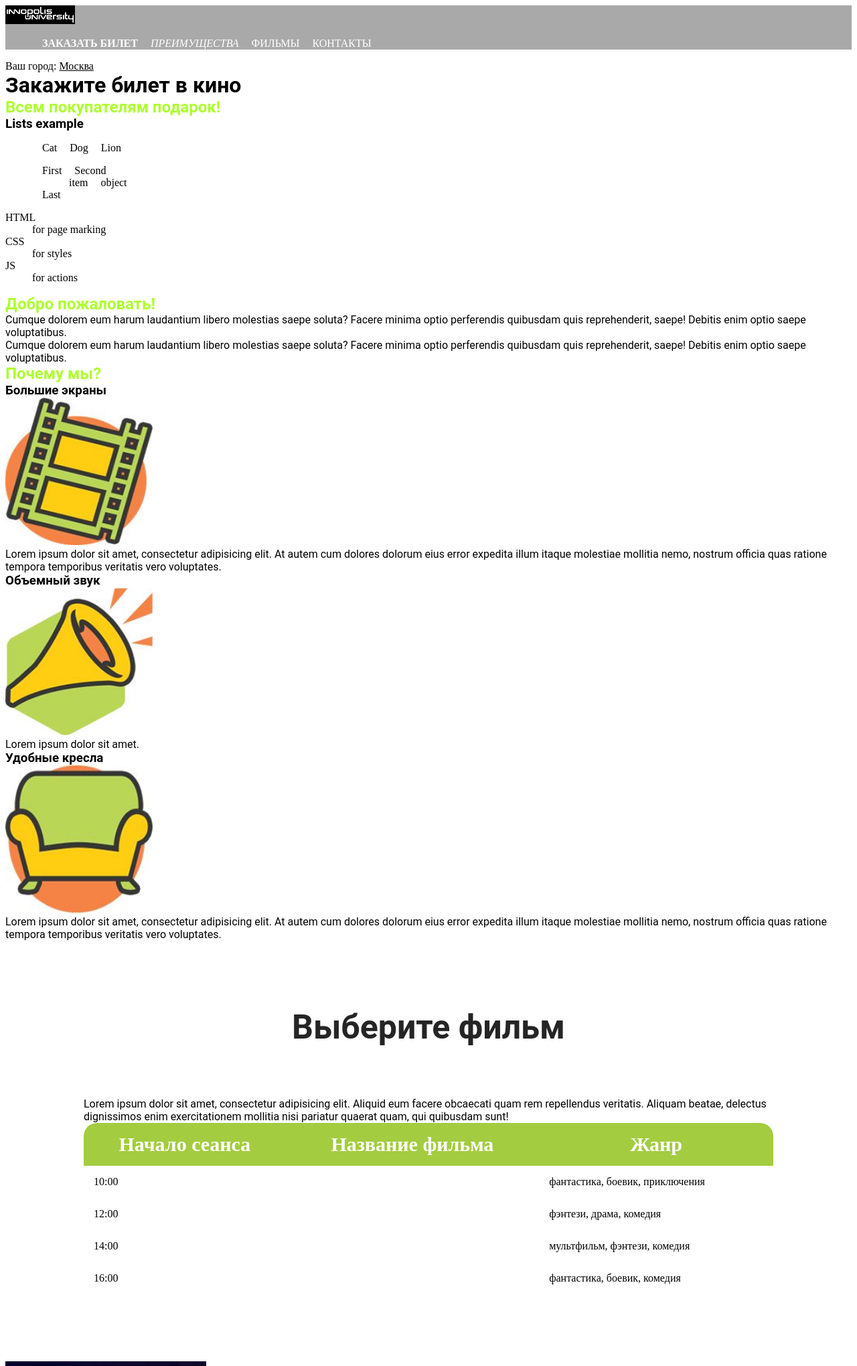
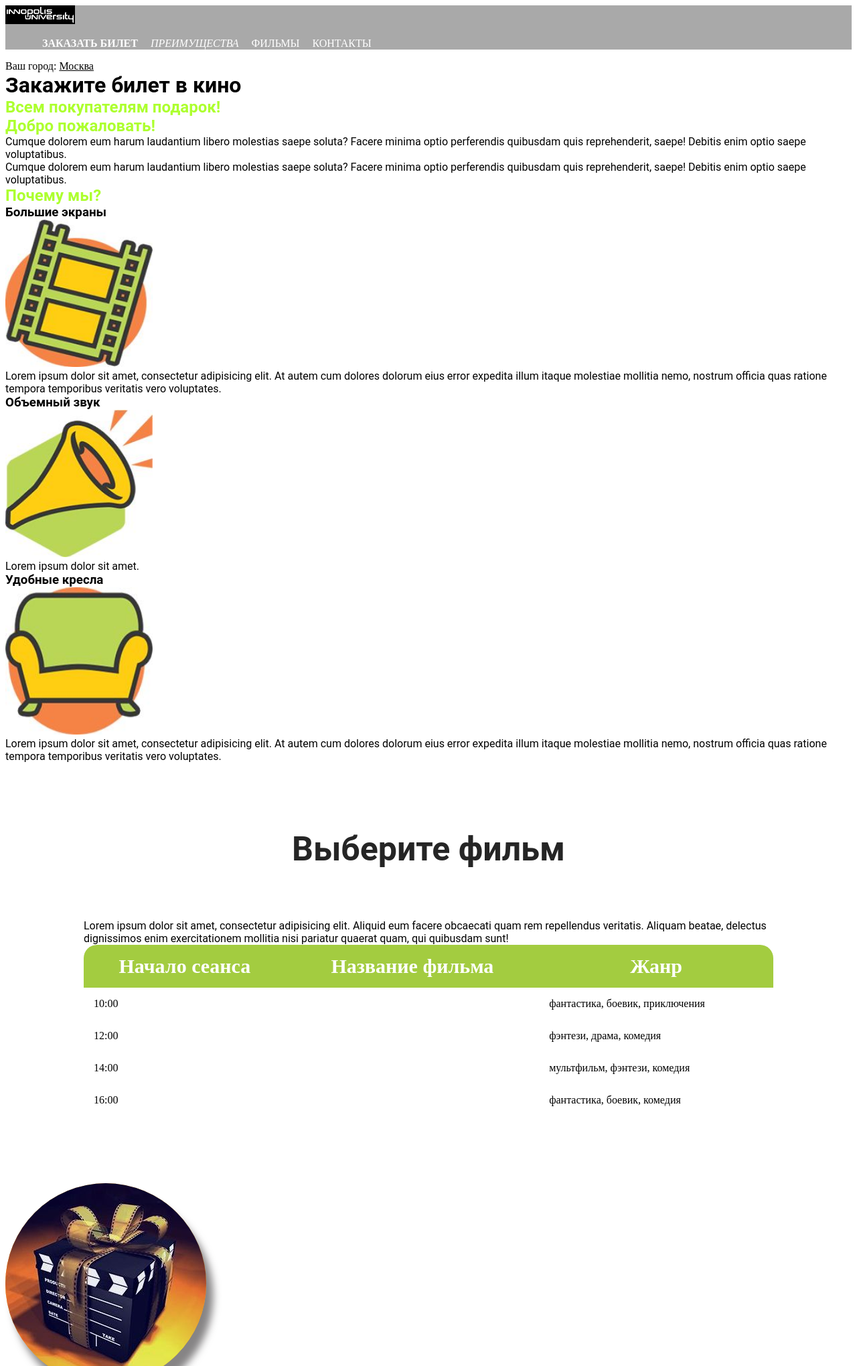
Before and after one commit to MefAldemisov/InnoWeb, a PHP site: page / in a window 1280 px wide. Shown: the top 2040 px of the page at 67% size. Run offline with PHP 8.4, Linux system fonts and the light colour scheme.

Commit message:
2.3 - 7 - CA finished

```diff
--- a/css/style.css
+++ b/css/style.css
@@ -13,6 +13,30 @@ p, h1, h2, h3, h4, h5, h6 {
     src: url("../fonts/Roboto-Regular.ttf") format("truetype");
     font-weight: 400;
 }
+
+/* from photoshop*/
+
+.bage {
+  /* position: absolute; */
+  left: 0px;
+  top: 0px;
+  /* width: 1366px; */
+  /* height: 4978px; */
+  z-index: 80;
+}
+.ellips_2 {
+  border-radius: 50%;
+  background-color: rgb(251, 175, 22);
+  box-shadow: 10.5px 18.187px 12px 0px rgba(35, 31, 32, 0.55);
+  /* position: absolute; */
+  /* left: 170px; */
+  /* top: 2181px; */
+  /* width: 330px; */
+  /* height: 330px; */
+  /* z-index: 76; */
+}
+
+/*End of addition*/
 
 .movie-list{
     padding: 100px 0;
--- a/index.html
+++ b/index.html
@@ -51,32 +51,6 @@
         <h1>Закажите билет в кино</h1>
         <h2>Всем покупателям подарок!</h2>
     </header>
-    <section>
-        <h3>Lists example</h3>
-        <ul>
-            <!-- Type of ul is not supported in HTML5 -->
-            <li>Cat</li>
-            <li>Dog</li>
-            <li>Lion</li>
-        </ul>
-        <ol reversed="reversed" type="I">
-            <li>First</li>
-            <li>Second</li>
-            <ol type="a">
-                <li>item</li>
-                <li>object</li>
-            </ol>
-            <li>Last</li>
-        </ol>
-        <dl>
-            <dt>HTML</dt>
-            <dd>for page marking</dd>
-            <dt>CSS</dt>
-            <dd>for styles</dd>
-            <dt>JS</dt>
-            <dd>for actions</dd>
-        </dl>
-    </section>
     <section id="section__welcome">
         <h2>Добро пожаловать!</h2>
         <p>Cumque dolorem eum harum laudantium libero molestias saepe soluta? Facere minima optio perferendis quibusdam
@@ -105,7 +79,6 @@
                 <p>Lorem ipsum dolor sit amet.</p>
             </article>
         </div>
-
         <div>
             <article>
                 <h3>Удобные кресла</h3>
@@ -121,7 +94,6 @@
         <div class="movie-list">
             <h2 class="movie-list__header">Выберите фильм</h2>
             <div class="table-container">
-
                 <table class="movie-list__table" cellpadding="15px" cellspacing="10px">
                     <thead>
                         <tr class="movie-list__table_th">
@@ -231,7 +203,6 @@
                 <q>Lorem ipsum dolor sit amet, consectetur</q>
             </article>
         </div>
-
         <div>
             <article>
                 <a href="https://www.kinopoisk.ru/film/1122114/" target="_blank" title="Кинопоиск: Собачья жизнь">
@@ -283,7 +254,9 @@
         </div>
     </section>
     <footer style="width:400px; margin-top:50px;">
-        <!-- Submition Form -->
+        <!-- It is better to use post method due to the safity reasons and data-compression,
+        however, the GET method is better for development (to track the data, passed to the
+        server) -->
         <form autocomplete="off" method="GET" action="order.php">
             <div>
                 <label for="input_name">Укажите ваше имя</label>
@@ -292,7 +265,7 @@
             </div>
             <div>
                 <label for="input_mail">Укажите email </label>
-                <input id="input_mail" type="email" placeholder="something@gmail.com" required autocomplete="on">
+                <input id="input_mail" type="email" placeholder="something@gmail.com" required="required" autocomplete="on">
             </div>
             <label for="option_select">Выберите место
                 <select id="option_select" name="option" required="required">
@@ -320,9 +293,7 @@
                 </label>
             </fieldset>
             <label>Оставьте свой комментарий
-                <textarea>
-                    Комментарий
-                </textarea>
+                <textarea name="comment" placeholder="Комментарий"></textarea>
             </label>
             <div>
                 <label>
@@ -332,12 +303,12 @@
             </div>
             <div>
                 <label for="file_selector">Загрузить файл</label>
-                <input id="file_selector" type="file">
+                <input id="file_selector" type="file" name="file_input">
             </div>
             <!-- https://stackoverflow.com/questions/3543615/difference-between-input-type-submit-and-button-type-submittext-butto -->
             <!-- When the tag is used outside the form even with suitable arguments it does not always work (form attibute of botton is not supported in IE)
             button with type="submit" is also preferable due to the increasing of semantics and compatability-->
-            <button type="submit">Закрыть</button>
+            <button type="submit">Заказать</button>
         </form>
     </footer>
 </body>
```
